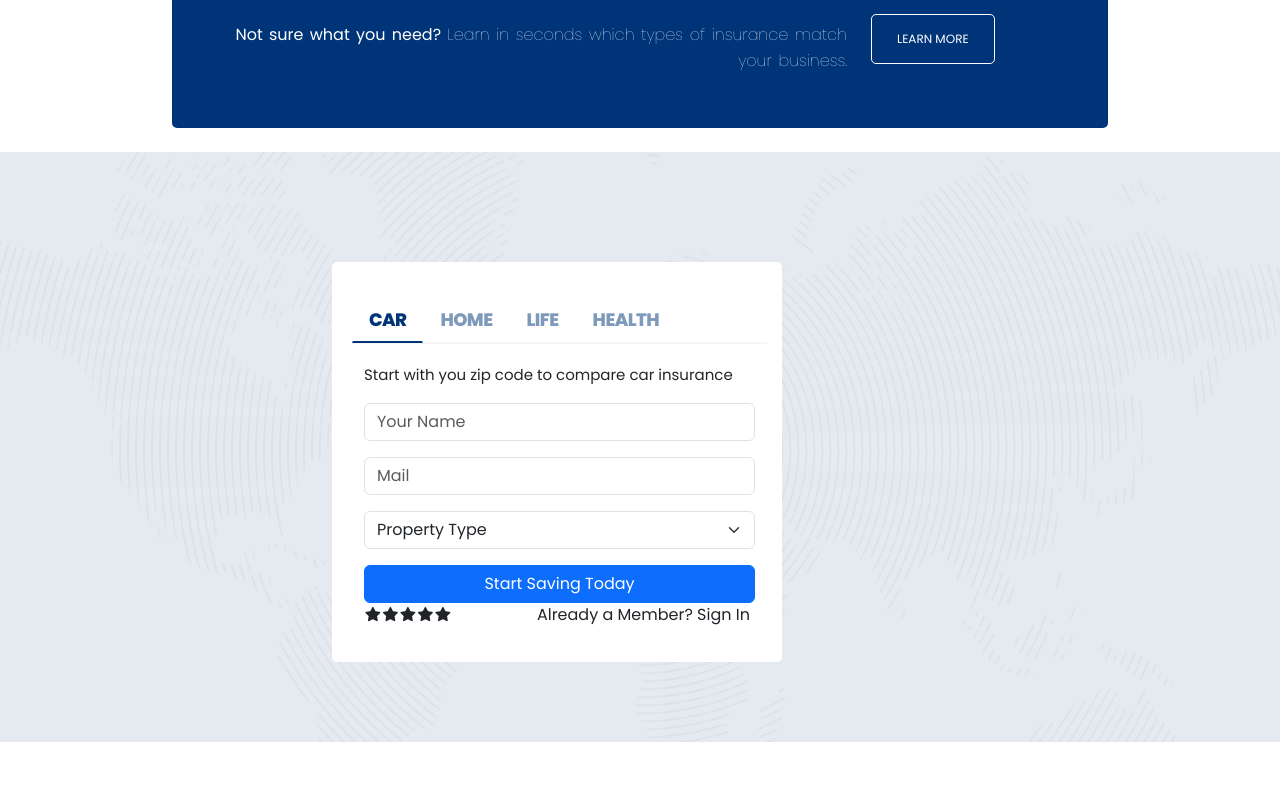
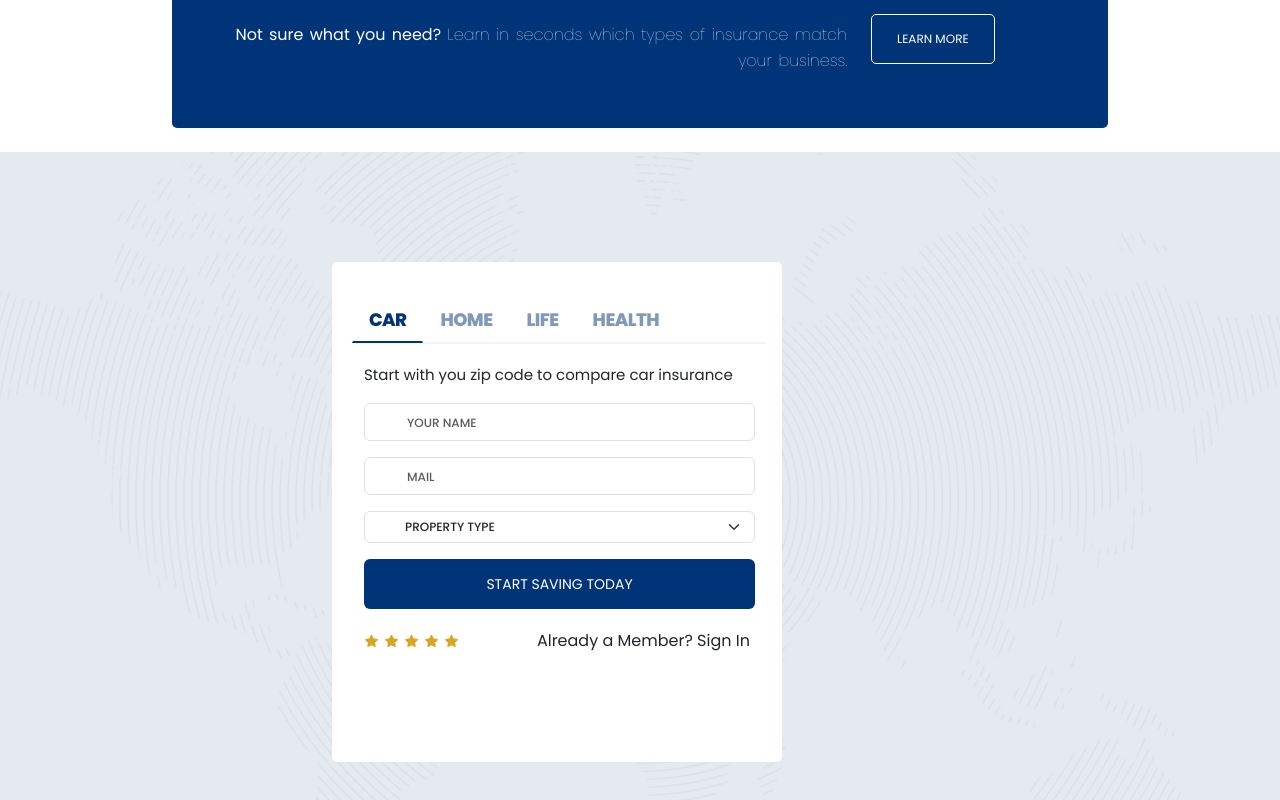
Before and after one commit to mohamedmahroofa/Insurance, an Angular app: page / in a window 1280 px wide. Shown: the part 1938-2738 px from the top of the page. Before the commit the page ends 2680 px from the top, so only its background shows below. Built offline with nearby package versions, Linux system fonts and the light colour scheme.

Commit message:
Updated CSS of the form

```diff
--- a/src/app/info/info.component.css
+++ b/src/app/info/info.component.css
@@ -92,23 +92,23 @@
   overflow: visible;
 }
 
-.zipcode{
+.zipcode {
   border-radius: 5px;
   padding: 35px 15px 20px 20px;
   background-color: #fff;
   width: 450px;
-  height: 400px;
+  height: 500px;
   margin-top: 30px;
 }
 
-#contactform ul.nav-tabs{
+#contactform ul.nav-tabs {
   border-radius: 0;
   border-width: 0;
   border-bottom: 2px solid #f5f5f5;
   margin-bottom: 20px;
 }
 
-#contactform .nav-tabs .nav-link{
+#contactform .nav-tabs .nav-link {
   text-transform: uppercase;
   font-size: 18px;
   font-weight: 800;
@@ -117,16 +117,48 @@
   color: #7f99bb;
 }
 
-#contactform .nav-tabs .nav-link.active{
+#contactform .nav-tabs .nav-link.active {
   color: #003478;
   border-bottom: 2px solid #003478;
 }
 
-.tab-content p.form-title{
+.tab-content p.form-title {
   font-size: 15px;
   text-align: justify;
   font-weight: 400;
   /* letter-spacing: 2px; */
 }
 
+.tab-content .tab-pane input::placeholder,
+.form-select {
+  font-size: 12px;
+  font-weight: 500;
+  padding-left: 30px;
+  text-transform: uppercase;
+}
+
+.tab-content .tab-pane .form-select {
+  padding-left: 40px;
+}
+
+.tab-content .tab-pane .btn-primary {
+  text-transform: uppercase;
+  background-color: #003478;
+  border: none;
+  font-size: 14px;
+  height: 50px;
+  font-weight: 400;
+  padding: 15px;
+}
+
+.ratings{
+  margin-top: 20px;
+}
+
+.ratings .fa-star{
+  margin-right: 5px;
+  color: goldenrod;
+  font-size: 12px;
+}
+
 /* Contact Form ends */
--- a/src/app/info/info.component.html
+++ b/src/app/info/info.component.html
@@ -256,14 +256,14 @@
                 </form>
                 <div class="row ratings">
                   <div class="col-5">
-                    <small><i class="fa-solid fa-star fa-1x"></i></small>
-                    <small><i class="fa-solid fa-star fa-1x"></i></small>
-                    <small><i class="fa-solid fa-star fa-1x"></i></small>
-                    <small><i class="fa-solid fa-star fa-1x"></i></small>
-                    <small><i class="fa-solid fa-star fa-1x"></i></small>
+                    <small><i class="fa-solid fa-star"></i></small>
+                    <small><i class="fa-solid fa-star"></i></small>
+                    <small><i class="fa-solid fa-star"></i></small>
+                    <small><i class="fa-solid fa-star"></i></small>
+                    <small><i class="fa-solid fa-star"></i></small>
                   </div>
                   <div class="col-7">
-                    <a>Already a Member? Sign In</a>
+                    <p>Already a Member? <a>Sign In</a></p>
                   </div>
                 </div>
               </div>
```
